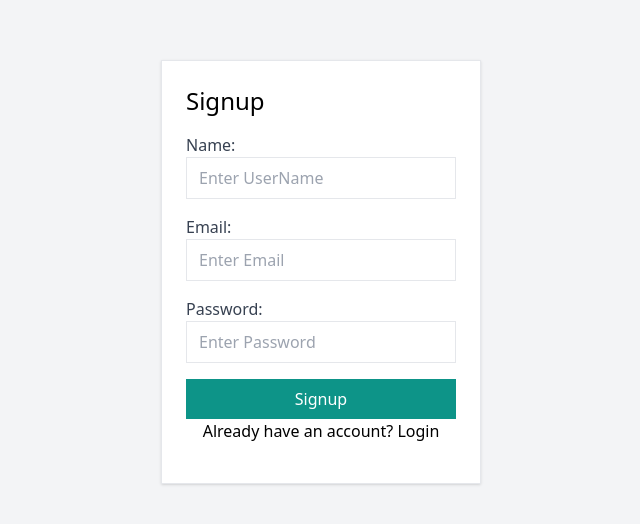
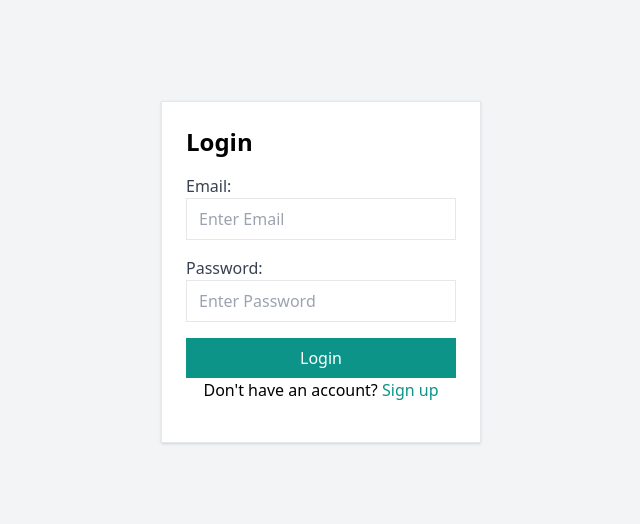
Before and after one commit to Tharanitharan22092004/Noteify, a React (Vite) app in the folder frontend/: page /login in a window 1280 px wide. Shown: the part 128-652 px from the top of the page, without its empty margins (319-959 px from the left). Built offline with nearby package versions, Linux system fonts and the light colour scheme.

Commit message:
Adding Login Functionality

```diff
--- a/frontend/src/App.jsx
+++ b/frontend/src/App.jsx
@@ -1,9 +1,21 @@
-import Signup from "./pages/Signup";
+import React from 'react';
+import { BrowserRouter as Router, Routes, Route } from 'react-router-dom';
+import Signup from './pages/Signup';
+import Login from './pages/Login';
+import Home from './pages/Home';
 
-function App() {
-  return <div className="">
-    <Signup/>
-  </div>;
-}
+const App = () => {
+  return (
+    <Router>
+      <div className="App">
+        <Routes>
+        <Route path="/" element={<Home />} />
+          <Route path="/signup" element={<Signup />} />
+          <Route path="/login" element={<Login />} />
+        </Routes>
+      </div>
+    </Router>
+  );
+};
 
 export default App;
--- /dev/null
+++ b/frontend/src/pages/Home.jsx
@@ -0,0 +1,9 @@
+import React from 'react'
+
+const Home = () => {
+  return (
+    <div>Home</div>
+  )
+}
+
+export default Home
--- /dev/null
+++ b/frontend/src/pages/Login.jsx
@@ -0,0 +1,67 @@
+import React, { useState } from "react";
+import { Link } from "react-router-dom";
+import axios from "axios";
+
+const Login = () => {
+  const [email, setEmail] = useState("");
+  const [password, setPassword] = useState("");
+
+  const handleSubmit = async (e) => {
+    e.preventDefault();
+    try {
+      const response = await axios.post(
+        "http://localhost:5000/api/auth/login",
+        { email, password }
+      );
+      console.log(response);
+    } catch (error) {
+      console.error(error);
+    }
+  };
+
+  return (
+    <div className="flex justify-center items-center min-h-screen bg-gray-100">
+      <div className="border shadow p-6 w-80 bg-white">
+        <h2 className="text-2xl font-bold mb-4">Login</h2>
+        <form onSubmit={handleSubmit}>
+          <div className="mb-4">
+            <label className="block text-gray-700">Email:</label>
+            <input
+              type="email"
+              onChange={(e) => setEmail(e.target.value)}
+              placeholder="Enter Email"
+              className="w-full px-3 py-2 border"
+              required
+            />
+          </div>
+          <div className="mb-4">
+            <label className="block text-gray-700">Password:</label>
+            <input
+              type="password"
+              onChange={(e) => setPassword(e.target.value)}
+              placeholder="Enter Password"
+              className="w-full px-3 py-2 border"
+              required
+            />
+          </div>
+          <div className="mb-4">
+            <button
+              type="submit"
+              className="w-full bg-teal-600 text-white py-2"
+            >
+              Login
+            </button>
+            <p className="text-center">
+              Don't have an account?{" "}
+              <Link to="/signup" className="text-teal-600 hover:underline">
+                Sign up
+              </Link>
+            </p>
+          </div>
+        </form>
+      </div>
+    </div>
+  );
+};
+
+export default Login;
--- a/frontend/src/pages/Signup.jsx
+++ b/frontend/src/pages/Signup.jsx
@@ -1,4 +1,6 @@
 import React,{useState} from 'react'
+import { Link } from 'react-router-dom';
+import axios from 'axios'
 
 const Signup = () => {
     const [name, setName] = useState('')
@@ -55,7 +57,9 @@ const Signup = () => {
             <div className='mb-4'>
             <button type='submit' className='w-full bg-teal-600 text-white py-2'>Signup</button>
             <p className='text-center'>
-            Already have an account? <a href=''>Login</a>
+            Already have an account?  <Link to="/login" className="text-teal-600 hover:underline">
+                Login
+              </Link>
             </p>
             </div>
 
```
